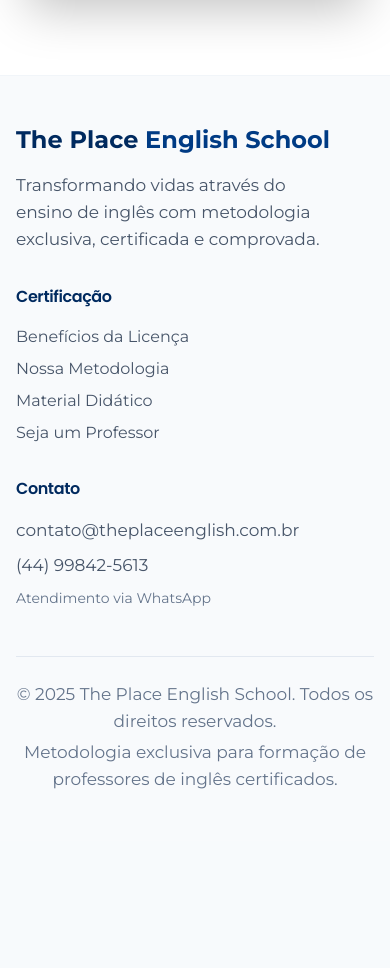
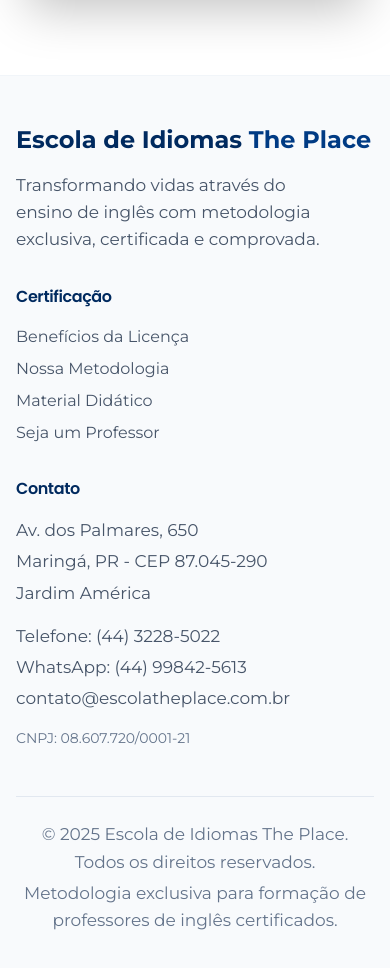
Before and after one commit to nandoesporte/english-empowerment-hub, a React (Vite) app: page / in a window 390 px wide. Shown: the part 10460-11428 px from the top of the page. Before the commit the page ends 11301 px from the top, so only its background shows below. Built offline with nearby package versions, Linux system fonts and the light colour scheme.

Commit message:
Add footer contact information
Added address, phone number, and CNPJ to the footer.

```diff
--- a/src/components/Footer.tsx
+++ b/src/components/Footer.tsx
@@ -10,7 +10,7 @@ const Footer = () => {
         <div className="grid grid-cols-1 md:grid-cols-3 gap-8">
           <div>
             <a href="/" className="text-2xl font-bold text-brand-navy mb-4 inline-block">
-              The Place <span className="text-brand-blue">English School</span>
+              Escola de Idiomas <span className="text-brand-blue">The Place</span>
             </a>
             <p className="text-slate-600 max-w-xs">
               Transformando vidas através do ensino de inglês com metodologia exclusiva, certificada e comprovada.
@@ -46,17 +46,25 @@ const Footer = () => {
           <div>
             <h4 className="font-semibold text-brand-navy mb-4">Contato</h4>
             <address className="not-italic text-slate-600 space-y-2">
-              <p>contato@theplaceenglish.com.br</p>
-              <p>(44) 99842-5613</p>
-              <p className="text-sm text-slate-500 mt-2">
-                Atendimento via WhatsApp
-              </p>
+              <div className="space-y-1">
+                <p>Av. dos Palmares, 650</p>
+                <p>Maringá, PR - CEP 87.045-290</p>
+                <p>Jardim América</p>
+              </div>
+              <div className="space-y-1 pt-2">
+                <p>Telefone: (44) 3228-5022</p>
+                <p>WhatsApp: (44) 99842-5613</p>
+                <p>contato@escolatheplace.com.br</p>
+              </div>
+              <div className="pt-2">
+                <p className="text-sm text-slate-500">CNPJ: 08.607.720/0001-21</p>
+              </div>
             </address>
           </div>
         </div>
 
         <div className="mt-12 pt-6 border-t border-slate-200 text-center text-slate-500 text-sm">
-          <p>&copy; {year} The Place English School. Todos os direitos reservados.</p>
+          <p>&copy; {year} Escola de Idiomas The Place. Todos os direitos reservados.</p>
           <p className="mt-1">Metodologia exclusiva para formação de professores de inglês certificados.</p>
         </div>
       </div>
```
